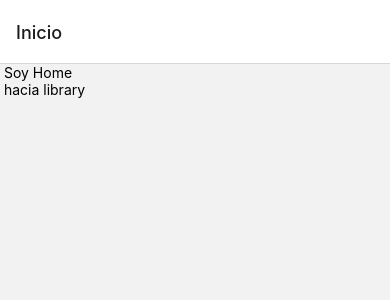
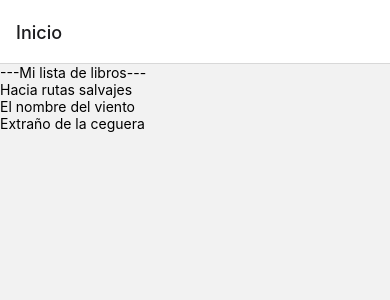
Before and after one commit to xSimon76x/Librarify, a React Native app: screen /Home in a window 390 px wide. Shown: the top 300 px of the page. Built offline with nearby package versions, Linux system fonts and the light colour scheme.

Commit message:
integracion de lista de libros

```diff
--- a/src/components/Book/BookListItem.js
+++ b/src/components/Book/BookListItem.js
@@ -1,3 +1,10 @@
-export default function BookListItem() {
+import React from "react"
+import { Text, View, TouchableHighlight } from "react-native"
 
+export default function BookListItem({ book }) {
+    return (
+        <View>
+            <Text>{book.title}</Text>
+        </View>
+    )
 };
--- a/src/view/Home.js
+++ b/src/view/Home.js
@@ -1,5 +1,6 @@
-import React from "react"
-import { Text, View, TouchableHighlight } from "react-native"
+import React from 'react';
+import { Text, View, TouchableHighlight, FlatList } from 'react-native';
+import BookListItem from '../components/Book/BookListItem';
 
 const BOOK_LIST = [
     {
@@ -9,17 +10,29 @@ const BOOK_LIST = [
     {
         id: 2,
         title: 'El nombre del viento',
-    }
-]
+    },
+    {
+        id: 3,
+        title: 'Extraño de la ceguera',
+    },
+];
 
 export default function Home({ navigation }) {
-
     return (
         <View>
-            <Text> Soy Home</Text>
+            {/* <Text> Soy Home</Text>
             <TouchableHighlight onPress={() => navigation.navigate('Library')}>
                 <Text> hacia library</Text>
-            </TouchableHighlight>
+            </TouchableHighlight> */}
+            <FlatList
+                data={BOOK_LIST}
+                renderItem={({ item }) => <BookListItem book={item} />}
+                keyExtractor={item => item.id}
+                ListHeaderComponent={
+                    <View>
+                        <Text>---Mi lista de libros---</Text>
+                    </View>
+                }></FlatList>
         </View>
     );
-};
+}
```
